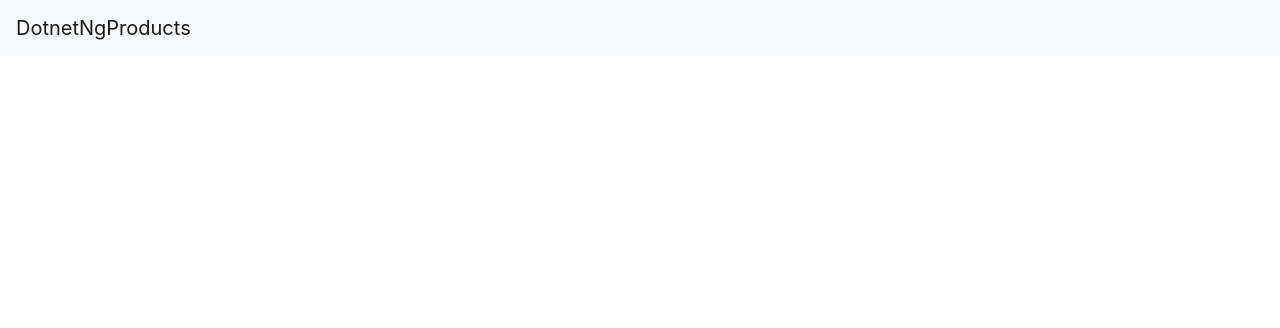
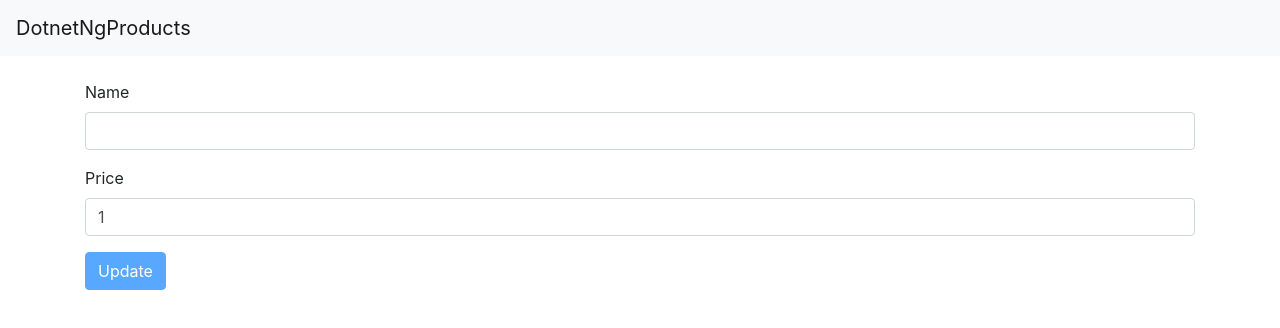
Before and after one commit to luishenriquepp/dotnet-ng-products, an Angular app in the folder DotnetNgProducts.Api/ClientApp/: page /edit/1 in a window 1280 px wide. Before the commit this address led to /. Shown: the top 328 px of the page. Built offline with nearby package versions, Linux system fonts and the light colour scheme; no server answers.

Commit message:
Add edit route using the same create component

```diff
--- a/DotnetNgProducts.Api/ClientApp/src/app/products/product-form/product-form.component.html
+++ b/DotnetNgProducts.Api/ClientApp/src/app/products/product-form/product-form.component.html
@@ -19,5 +19,7 @@
 			formControlName="price"
 		/>
 	</div>
-	<button [disabled]="form.invalid" type="submit" class="btn btn-primary">Create</button>
+	<button [disabled]="form.invalid" type="submit" class="btn btn-primary">
+		{{ isUpdate ? 'Update' : 'Create' }}
+	</button>
 </form>
--- a/DotnetNgProducts.Api/ClientApp/src/app/products/product-form/product-form.component.ts
+++ b/DotnetNgProducts.Api/ClientApp/src/app/products/product-form/product-form.component.ts
@@ -1,6 +1,6 @@
-import { ChangeDetectionStrategy, Component, OnInit } from '@angular/core'
+import { ChangeDetectionStrategy, ChangeDetectorRef, Component, OnInit } from '@angular/core'
 import { FormControl, FormGroup, Validators } from '@angular/forms'
-import { Router } from '@angular/router'
+import { ActivatedRoute, Router } from '@angular/router'
 import { Product } from '../models/product.model'
 import { ProductService } from '../services/product.service'
 
@@ -12,26 +12,49 @@ import { ProductService } from '../services/product.service'
 })
 export class ProductFormComponent implements OnInit {
 	form: FormGroup
+	private currentId: number
 
-	constructor(private router: Router, private productService: ProductService) {}
+	constructor(
+		private router: Router,
+		private productService: ProductService,
+		private route: ActivatedRoute,
+		private changeDetector: ChangeDetectorRef
+	) {}
 
 	ngOnInit() {
-		this.form = new FormGroup({
-			name: new FormControl('', [Validators.required, Validators.minLength(4)]),
-			price: new FormControl(1, [Validators.required, Validators.min(0.1)]),
-		})
+		this.form = this.buildForm('', 1)
+
+		const productId = this.route.snapshot.paramMap.get('id')
+		if (productId) {
+			this.currentId = parseInt(productId)
+			this.productService.getById(this.currentId).subscribe((p) => {
+				this.form = this.buildForm(p.name, p.price)
+				this.changeDetector.detectChanges()
+			})
+		}
 	}
 
 	onSubmit(): void {
 		if (this.form.invalid) return
 
 		const product = {
+			id: this.currentId,
 			name: this.name.value,
 			price: this.price.value,
 		} as Product
 
-		this.productService.add(product).subscribe((res) => {
-			this.router.navigate(['products'])
+		if (this.isUpdate) {
+		} else {
+			this.productService.add(product).subscribe((res) => {
+				this.router.navigate(['products'])
+			})
+		}
+	}
+
+	buildForm(name: string, price: number): FormGroup {
+		return new FormGroup({
+			name: new FormControl(name, [Validators.required, Validators.minLength(4)]),
+			price: new FormControl(price, [Validators.required, Validators.min(0.1)]),
 		})
 	}
 
@@ -42,4 +65,8 @@ export class ProductFormComponent implements OnInit {
 	get price() {
 		return this.form.get('price')
 	}
+
+	get isUpdate(): boolean {
+		return this.currentId > 0
+	}
 }
--- a/DotnetNgProducts.Api/ClientApp/src/app/products/product-listing/product-listing.component.html
+++ b/DotnetNgProducts.Api/ClientApp/src/app/products/product-listing/product-listing.component.html
@@ -15,7 +15,7 @@
 			<td>{{ product.id }}</td>
 			<td>{{ product.name }}</td>
 			<td>{{ product.price | currency }}</td>
-			<td>Update | Delete</td>
+			<td><a [routerLink]="['/products/edit', product.id]"> Update </a> | Delete</td>
 		</tr>
 	</tbody>
 </table>
--- a/DotnetNgProducts.Api/ClientApp/src/app/products/product-routing-module.ts
+++ b/DotnetNgProducts.Api/ClientApp/src/app/products/product-routing-module.ts
@@ -13,6 +13,10 @@ const routes: Routes = [
 		path: 'create',
 		component: ProductFormComponent,
 	},
+	{
+		path: 'edit/:id',
+		component: ProductFormComponent,
+	},
 ]
 
 @NgModule({
--- a/DotnetNgProducts.Api/ClientApp/src/app/products/services/product.service.ts
+++ b/DotnetNgProducts.Api/ClientApp/src/app/products/services/product.service.ts
@@ -18,4 +18,8 @@ export class ProductService {
 	public add(entity: Product): Observable<Product[]> {
 		return this.http.post<Product[]>(this.url, entity)
 	}
+
+	public getById(id: number): Observable<Product> {
+		return this.http.get<Product>(`${this.url}/${id}`)
+	}
 }
```
